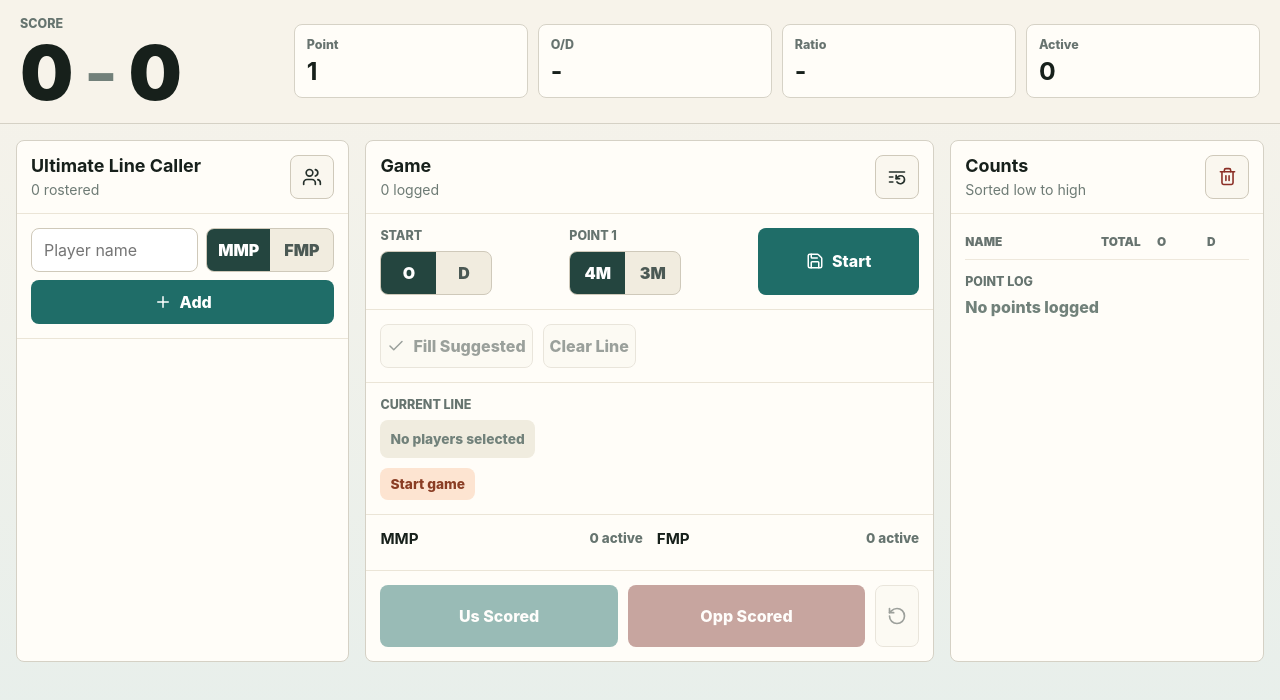
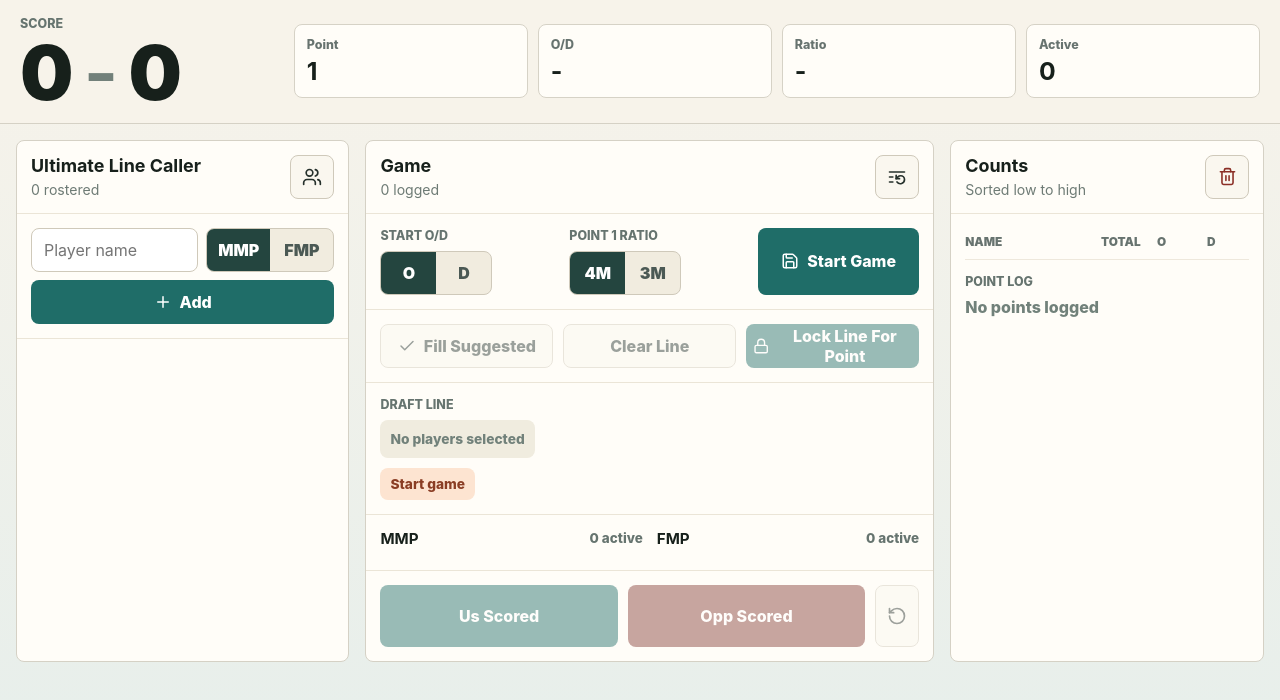
Before and after one commit to schatto1/ultimate-line-caller, a React (Vite) app: page / in a window 1280 px wide. Shown: the top 700 px of the page. Built offline with nearby package versions, Linux system fonts and the light colour scheme.

Commit message:
refactor: make "start" button easier to understand
change to Start Game button
add Lock Line for Point button

```diff
--- a/src/App.tsx
+++ b/src/App.tsx
@@ -2,10 +2,12 @@ import { useEffect, useMemo, useState } from "react";
 import {
   Check,
   ListRestart,
+  Lock,
   Plus,
   RotateCcw,
   Save,
   Trash2,
+  Unlock,
   Users,
 } from "lucide-react";
 import {
@@ -44,6 +46,7 @@ function App() {
     startingMmpCount: 4,
   });
   const [selectedLineIds, setSelectedLineIds] = useState<string[]>([]);
+  const [lockedLineIds, setLockedLineIds] = useState<string[]>([]);
 
   useEffect(() => {
     saveState(state);
@@ -66,11 +69,23 @@ function App() {
     requiredMmpCount === null
       ? ["Start game"]
       : getLineErrors(state.players, selectedLineIds, requiredMmpCount);
-  const canLogPoint = state.gameSettings !== null && lineErrors.length === 0;
+  const lockedLineErrors =
+    requiredMmpCount === null
+      ? ["Start game"]
+      : getLineErrors(state.players, lockedLineIds, requiredMmpCount);
+  const lineLocked = lockedLineIds.length > 0;
+  const canLockLine =
+    state.gameSettings !== null && !lineLocked && lineErrors.length === 0;
+  const canLogPoint =
+    state.gameSettings !== null && lineLocked && lockedLineErrors.length === 0;
+  const displayedLineErrors = lineLocked ? lockedLineErrors : lineErrors;
   const suggestedLine = requiredMmpCount
     ? getSuggestedLine(state.players, state.pointLog, requiredMmpCount)
     : [];
   const selectedLine = selectedLineIds
+    .map((id) => state.players.find((player) => player.id === id))
+    .filter(Boolean) as Player[];
+  const lockedLine = lockedLineIds
     .map((id) => state.players.find((player) => player.id === id))
     .filter(Boolean) as Player[];
   const activePlayerCount = state.players.filter((player) => player.active).length;
@@ -108,6 +123,7 @@ function App() {
 
   function deletePlayer(id: string) {
     setSelectedLineIds((current) => current.filter((playerId) => playerId !== id));
+    setLockedLineIds((current) => current.filter((playerId) => playerId !== id));
     setState((current) => ({
       ...current,
       players: current.players.filter((player) => player.id !== id),
@@ -119,12 +135,17 @@ function App() {
   }
 
   function startGame() {
+    if (state.gameSettings !== null) {
+      return;
+    }
+
     setState((current) => ({
       ...current,
       gameSettings: draftSettings,
       pointLog: [],
     }));
     setSelectedLineIds([]);
+    setLockedLineIds([]);
   }
 
   function resetGame() {
@@ -134,10 +155,11 @@ function App() {
       gameSettings: null,
     }));
     setSelectedLineIds([]);
+    setLockedLineIds([]);
   }
 
   function togglePlayerForLine(player: Player) {
-    if (!player.active) {
+    if (!state.gameSettings || lineLocked || !player.active) {
       return;
     }
 
@@ -161,6 +183,18 @@ function App() {
     });
   }
 
+  function lockLineForPoint() {
+    if (!canLockLine) {
+      return;
+    }
+
+    setLockedLineIds([...selectedLineIds]);
+  }
+
+  function unlockLineForPoint() {
+    setLockedLineIds([]);
+  }
+
   function logPoint(outcome: PointOutcome) {
     if (!state.gameSettings || !canLogPoint) {
       return;
@@ -169,7 +203,7 @@ function App() {
     const point = newPoint(
       state.gameSettings,
       state.pointLog,
-      selectedLineIds,
+      lockedLineIds,
       outcome,
     );
 
@@ -178,6 +212,7 @@ function App() {
       pointLog: [...current.pointLog, point],
     }));
     setSelectedLineIds([]);
+    setLockedLineIds([]);
   }
 
   function undoLastPoint() {
@@ -194,12 +229,14 @@ function App() {
       pointLog: [],
     }));
     setSelectedLineIds([]);
+    setLockedLineIds([]);
   }
 
   function resetEverything() {
     clearState();
     setState({ players: [], gameSettings: null, pointLog: [] });
     setSelectedLineIds([]);
+    setLockedLineIds([]);
   }
 
   return (
@@ -339,7 +376,7 @@ function App() {
 
           <div className="setupGrid">
             <div>
-              <p className="sectionLabel">Start</p>
+              <p className="sectionLabel">Start O/D</p>
               <Segmented
                 value={draftSettings.startingPossession}
                 options={[
@@ -352,11 +389,11 @@ function App() {
                     startingPossession: value as Possession,
                   }))
                 }
-                disabled={state.pointLog.length > 0}
+                disabled={state.gameSettings !== null}
               />
             </div>
             <div>
-              <p className="sectionLabel">Point 1</p>
+              <p className="sectionLabel">Point 1 Ratio</p>
               <Segmented
                 value={String(draftSettings.startingMmpCount)}
                 options={[
@@ -369,17 +406,17 @@ function App() {
                     startingMmpCount: Number(value) as 3 | 4,
                   }))
                 }
-                disabled={state.pointLog.length > 0}
+                disabled={state.gameSettings !== null}
               />
             </div>
             <button
               className="primaryButton"
               type="button"
               onClick={startGame}
-              disabled={state.pointLog.length > 0}
+              disabled={state.gameSettings !== null}
             >
               <Save size={18} />
-              Start
+              Start Game
             </button>
           </div>
 
@@ -388,7 +425,7 @@ function App() {
               className="secondaryButton"
               type="button"
               onClick={() => setSelectedLineIds(suggestedLine)}
-              disabled={!requiredMmpCount || suggestedLine.length < 7}
+              disabled={!requiredMmpCount || lineLocked || suggestedLine.length < 7}
             >
               <Check size={18} />
               Fill Suggested
@@ -397,19 +434,41 @@ function App() {
               className="secondaryButton"
               type="button"
               onClick={() => setSelectedLineIds([])}
-              disabled={selectedLineIds.length === 0}
+              disabled={lineLocked || selectedLineIds.length === 0}
             >
               Clear Line
             </button>
+            {lineLocked ? (
+              <button
+                className="secondaryButton"
+                type="button"
+                onClick={unlockLineForPoint}
+              >
+                <Unlock size={18} />
+                Unlock Line
+              </button>
+            ) : (
+              <button
+                className="primaryButton"
+                type="button"
+                onClick={lockLineForPoint}
+                disabled={!canLockLine}
+              >
+                <Lock size={18} />
+                Lock Line For Point
+              </button>
+            )}
           </div>
 
           <div className="lineSummary">
-            <p className="sectionLabel">Current Line</p>
+            <p className="sectionLabel">
+              {lineLocked ? `Locked Line For P${pointNumber}` : "Draft Line"}
+            </p>
             <div className="selectedLine">
-              {selectedLine.length === 0 ? (
+              {(lineLocked ? lockedLine : selectedLine).length === 0 ? (
                 <span className="emptyLine">No players selected</span>
               ) : (
-                selectedLine.map((player) => (
+                (lineLocked ? lockedLine : selectedLine).map((player) => (
                   <span className="lineChip" key={player.id}>
                     {player.name}
                   </span>
@@ -417,10 +476,12 @@ function App() {
               )}
             </div>
             <div className="validationRow">
-              {lineErrors.length === 0 ? (
-                <span className="valid">Valid line</span>
+              {lineLocked && displayedLineErrors.length === 0 ? (
+                <span className="valid">Line locked</span>
+              ) : displayedLineErrors.length === 0 ? (
+                <span className="valid">Ready to lock</span>
               ) : (
-                lineErrors.map((error) => (
+                displayedLineErrors.map((error) => (
                   <span className="warning" key={error}>
                     {error}
                   </span>
@@ -438,6 +499,7 @@ function App() {
               selectedLineIds={selectedLineIds}
               suggestedLineIds={suggestedLine}
               summaries={summaries}
+              disabled={state.gameSettings === null || lineLocked}
               canAddPlayer={(player) =>
                 canAddPlayerToLine(
                   state.players,
@@ -456,6 +518,7 @@ function App() {
               selectedLineIds={selectedLineIds}
               suggestedLineIds={suggestedLine}
               summaries={summaries}
+              disabled={state.gameSettings === null || lineLocked}
               canAddPlayer={(player) =>
                 canAddPlayerToLine(
                   state.players,
@@ -600,6 +663,7 @@ type PlayerGroupProps = {
   selectedLineIds: string[];
   suggestedLineIds: string[];
   summaries: ReturnType<typeof summarizePlayers>;
+  disabled?: boolean;
   canAddPlayer: (player: Player) => boolean;
   onToggle: (player: Player) => void;
 };
@@ -610,6 +674,7 @@ function PlayerGroup({
   selectedLineIds,
   suggestedLineIds,
   summaries,
+  disabled,
   canAddPlayer,
   onToggle,
 }: PlayerGroupProps) {
@@ -629,7 +694,7 @@ function PlayerGroup({
           const selected = selectedLineIds.includes(player.id);
           const suggested = suggestedLineIds.includes(player.id);
           const blockedByLineLimit =
-            player.active && !selected && !canAddPlayer(player);
+            !disabled && player.active && !selected && !canAddPlayer(player);
 
           return (
             <button
@@ -643,7 +708,7 @@ function PlayerGroup({
               key={player.id}
               type="button"
               onClick={() => onToggle(player)}
-              disabled={!player.active || blockedByLineLimit}
+              disabled={disabled || !player.active || blockedByLineLimit}
               title={blockedByLineLimit ? `${title} limit reached` : undefined}
             >
               <span>{player.name}</span>
--- a/src/styles.css
+++ b/src/styles.css
@@ -311,9 +311,15 @@ select {
 
 .lineActions {
   display: flex;
+  flex-wrap: wrap;
   gap: 10px;
   padding: 14px;
   border-bottom: 1px solid #ebe5d7;
+}
+
+.lineActions .primaryButton,
+.lineActions .secondaryButton {
+  flex: 1 1 150px;
 }
 
 .lineSummary {
```
